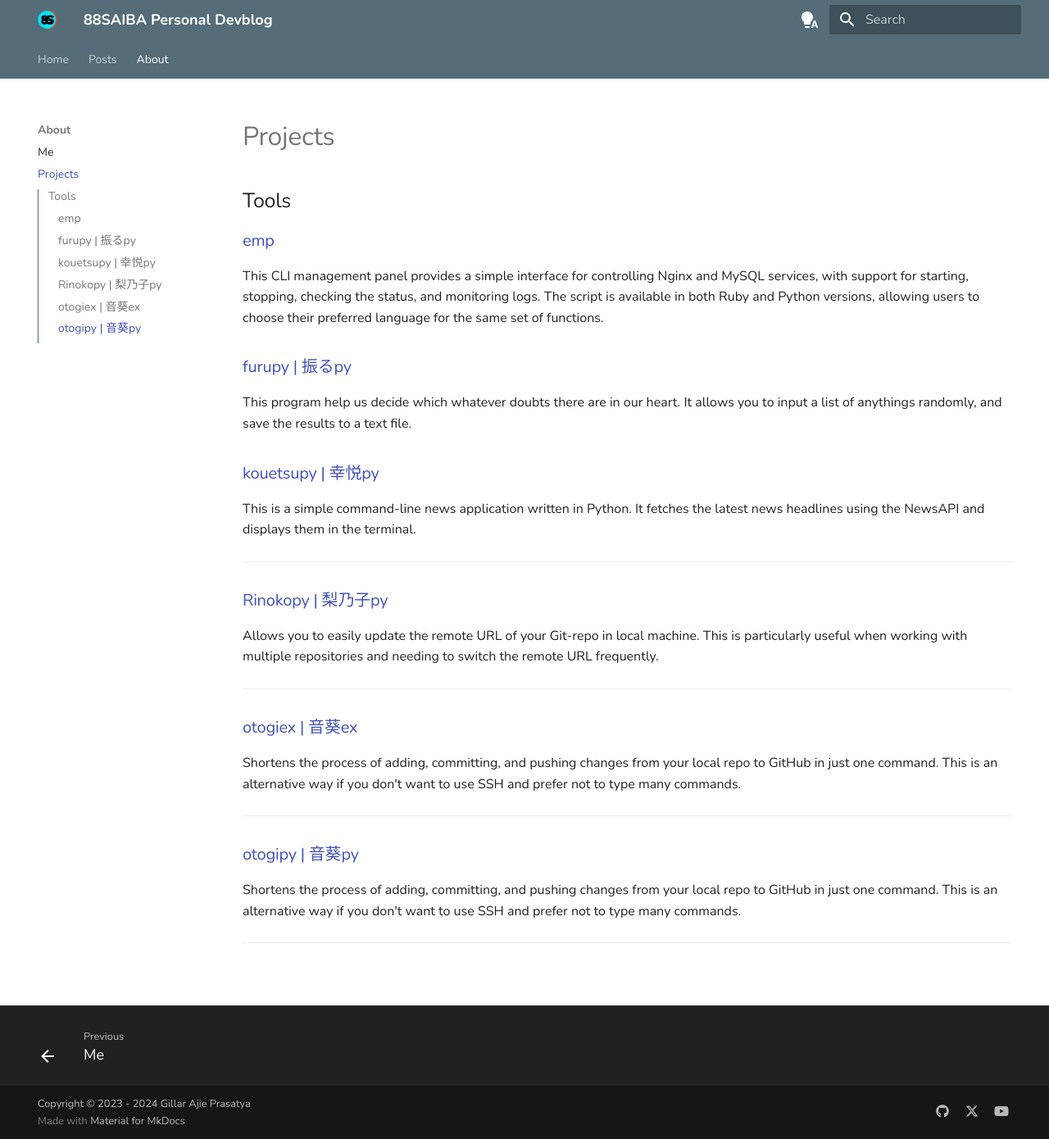
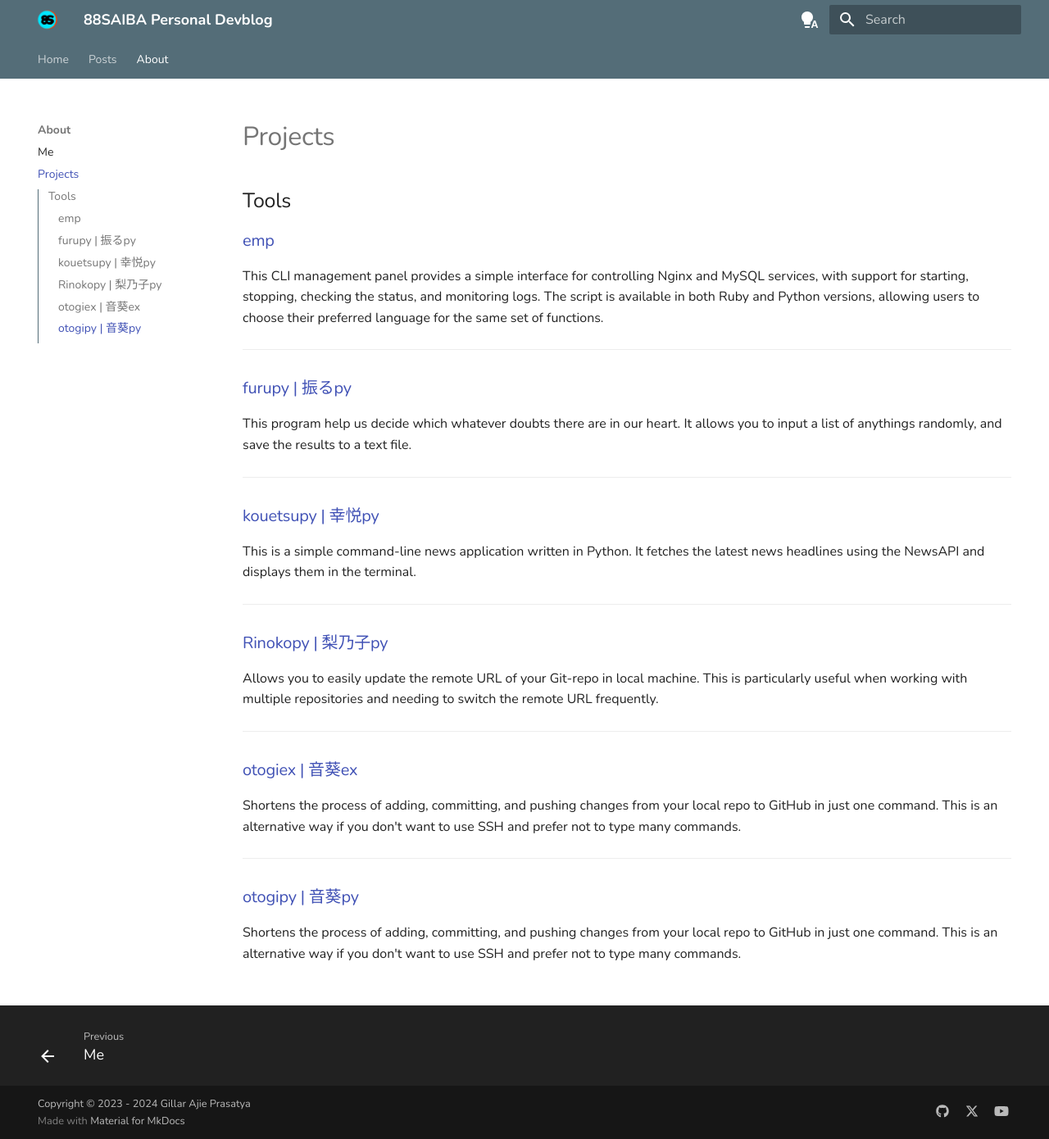
Before and after one commit to nokijfb/8389188babayagaisdfyigaqf, an MkDocs documentation site: the page built from docs/about/projects.md, in a window 1280 px wide and 1390 px high. Shown: the whole window at 82% size. Built offline with MkDocs 1.6.1 and Material for MkDocs 9.7.7, drawn with Linux system fonts in a browser that asks for light colours.

Commit message:
edit content

```diff
--- a/docs/about/projects.md
+++ b/docs/about/projects.md
@@ -5,10 +5,12 @@
 ### [emp](https://github.com/88saiba/emp)
 
 This CLI management panel provides a simple interface for controlling Nginx and MySQL services, with support for starting, stopping, checking the status, and monitoring logs. The script is available in both Ruby and Python versions, allowing users to choose their preferred language for the same set of functions.
+<hr>
 
 ### [furupy | 振るpy](https://github.com/88saiba/furupy)
 
 This program help us decide which whatever doubts there are in our heart. It allows you to input a list of anythings randomly, and save the results to a text file.
+<hr>
 
 ### [kouetsupy | 幸悦py](https://github.com/88saiba/kouetsupy)
 
@@ -31,4 +33,4 @@ in just one command. This is an alternative way if you don't want to use SSH and
 
 Shortens the process of adding, committing, and pushing changes from your local repo to GitHub
 in just one command. This is an alternative way if you don't want to use SSH and prefer not to type many commands.
-<hr>
+<br><br>
```
Also changed, not shown: docs/blog/posts/pythonsl.md (+1 -1 lines).
